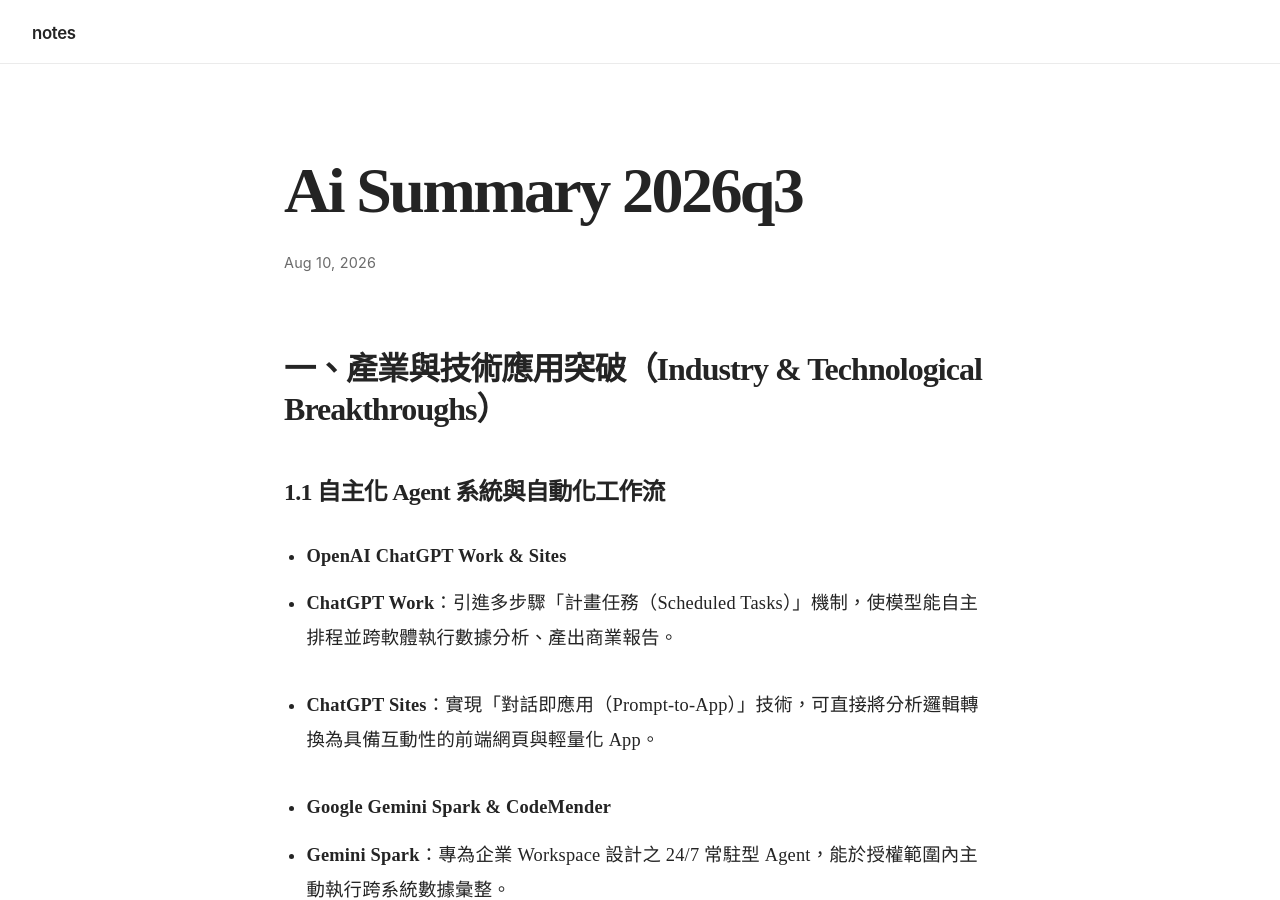
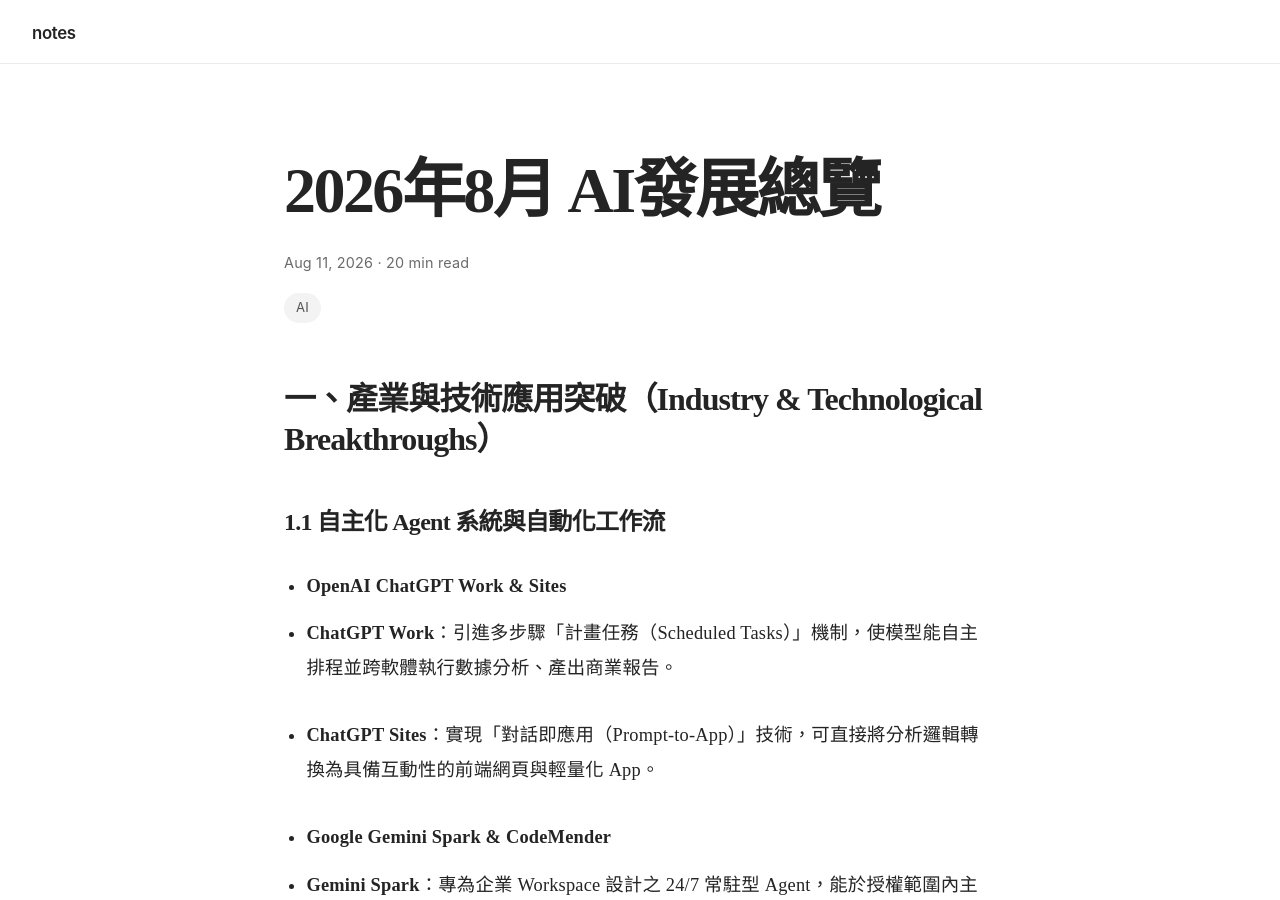
Before and after one commit to linjose/notes, a Jekyll site: the page built from _posts/2026-08-10-ai-summary-2026Q3.md, in a window 1280 px wide and 900 px high. Built offline with Jekyll 4.4.1, drawn with Linux system fonts in a browser that asks for light colours; our own code applies the rules of GitHub Pages for plain Markdown files.

Commit message:
Update 2026-08-10-ai-summary-2026Q3.md

```diff
--- a/_posts/2026-08-10-ai-summary-2026Q3.md
+++ b/_posts/2026-08-10-ai-summary-2026Q3.md
@@ -1,3 +1,11 @@
+---
+layout: post
+title: 2026年8月 AI發展總覽
+date: 2026-08-11
+reading_time: 20 min read
+tags: [AI]
+excerpt:
+---
 
 ## 一、產業與技術應用突破（Industry & Technological Breakthroughs）
 
```
